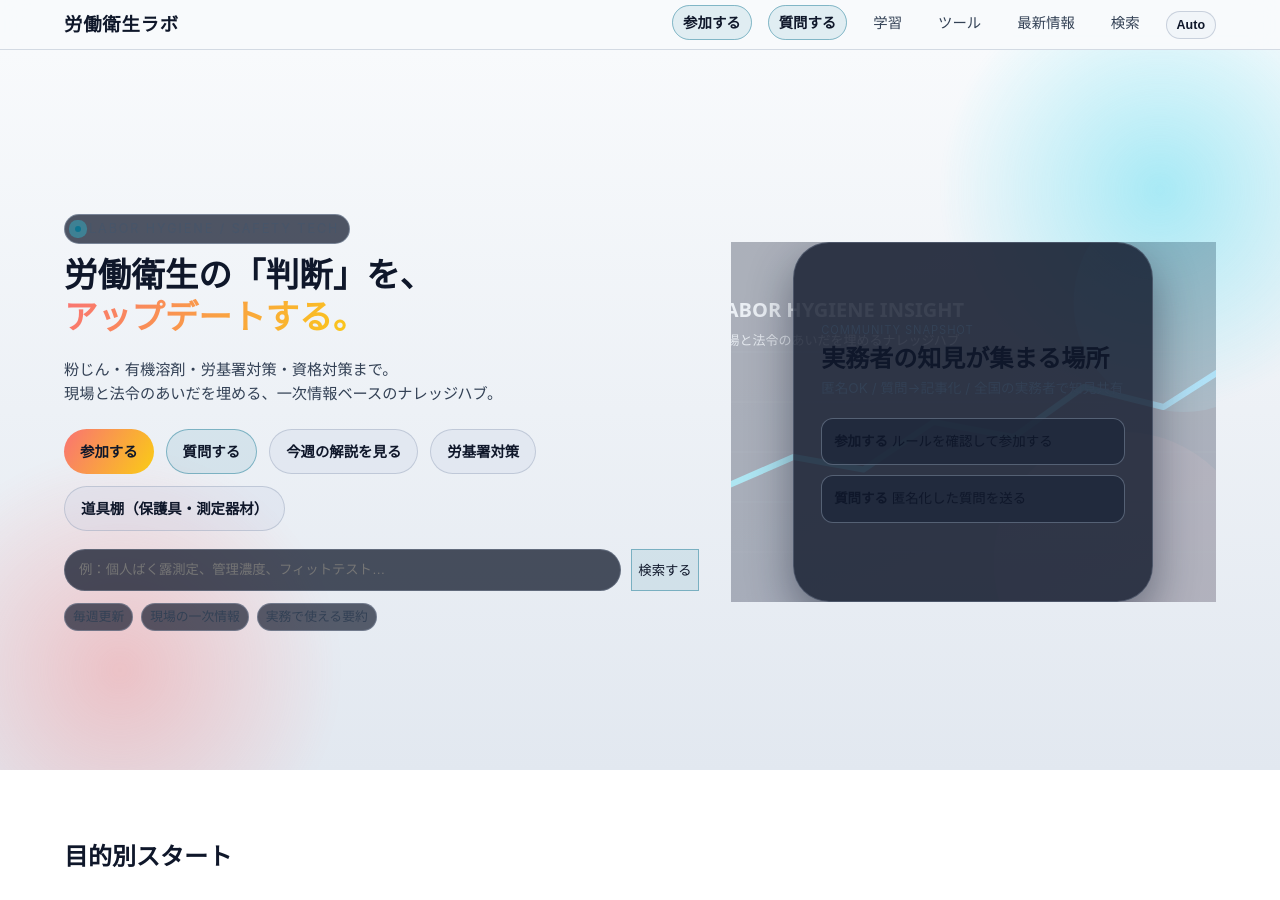
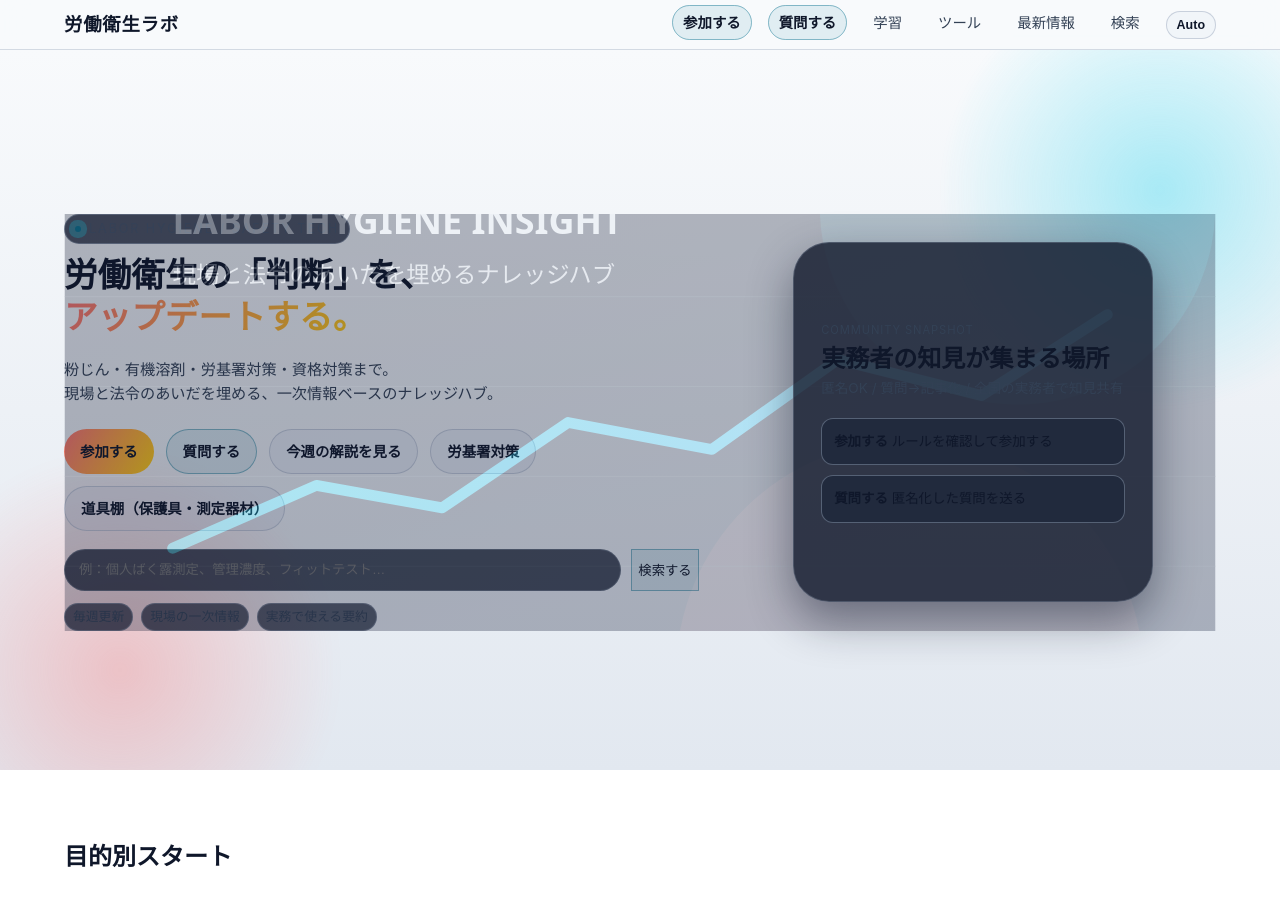
Before and after one commit to rodoeisei-lab/rodoeisei-lab, a Jekyll site: the page built from index.md, in a window 1280 px wide and 900 px high. Built offline with Jekyll 4.4.1, drawn with Linux system fonts in a browser that asks for light colours.

Commit message:
Revert "Fix broken card images and mobile hero overlap"
This reverts commit cf690ee71ae0c21372844b01037ab96e485617d6.

```diff
--- a/_config.yml
+++ b/_config.yml
@@ -1,7 +1,7 @@
 title: 労働衛生ラボ
 description: 現場と法令の「あいだ」をつなぐ学習サイト
 url: https://rodoeisei-lab.github.io
-baseurl: ""
+baseurl: "/rodoeisei-lab"
 markdown: kramdown
 permalink: pretty
 
--- a/assets/css/main.css
+++ b/assets/css/main.css
@@ -385,12 +385,8 @@ body.nav-open { overflow: hidden; }
   background: rgba(15, 23, 42, .68);
 }
 .hero-visual {
-  position: relative;
   display: flex;
   justify-content: center;
-  width: 100%;
-  min-height: 320px;
-  overflow: hidden;
 }
 
 .hero-image-wrap {
@@ -398,7 +394,6 @@ body.nav-open { overflow: hidden; }
   inset: 0;
   z-index: 0;
   opacity: .3;
-  pointer-events: none;
 }
 .hero-image-wrap {
   width: 100%;
@@ -999,13 +994,7 @@ body.nav-open { overflow: hidden; }
 
 @media (max-width: 900px) {
   .hero-grid { grid-template-columns: 1fr; }
-  .hero-visual {
-    margin-top: 18px;
-    min-height: 260px;
-  }
-  .hero-image-wrap {
-    opacity: .18;
-  }
+  .hero-visual { margin-top: 18px; }
   .updates-log-grid {
     grid-template-columns: repeat(2, minmax(0, 1fr));
     gap: 8px 14px;
@@ -1016,17 +1005,6 @@ body.nav-open { overflow: hidden; }
 }
 
 @media (max-width: 600px) {
-  .hero {
-    padding: 48px 0 32px;
-  }
-  .hero h1 {
-    font-size: clamp(2rem, 8.4vw, 2.5rem);
-    line-height: 1.22;
-  }
-  .hero-orb {
-    width: 100%;
-    border-radius: 24px;
-  }
   .qa-form-embed iframe {
     min-height: 560px;
   }
```
